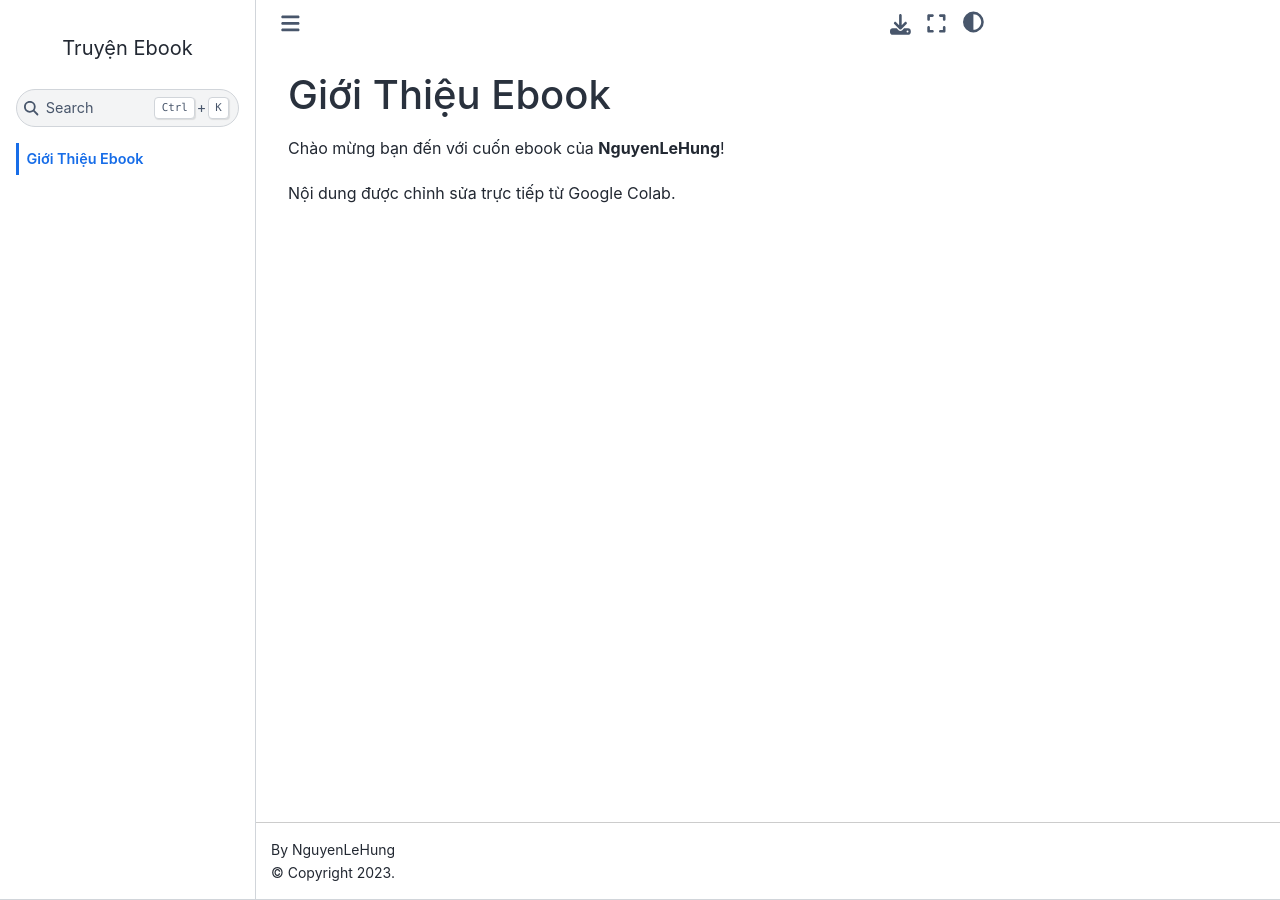
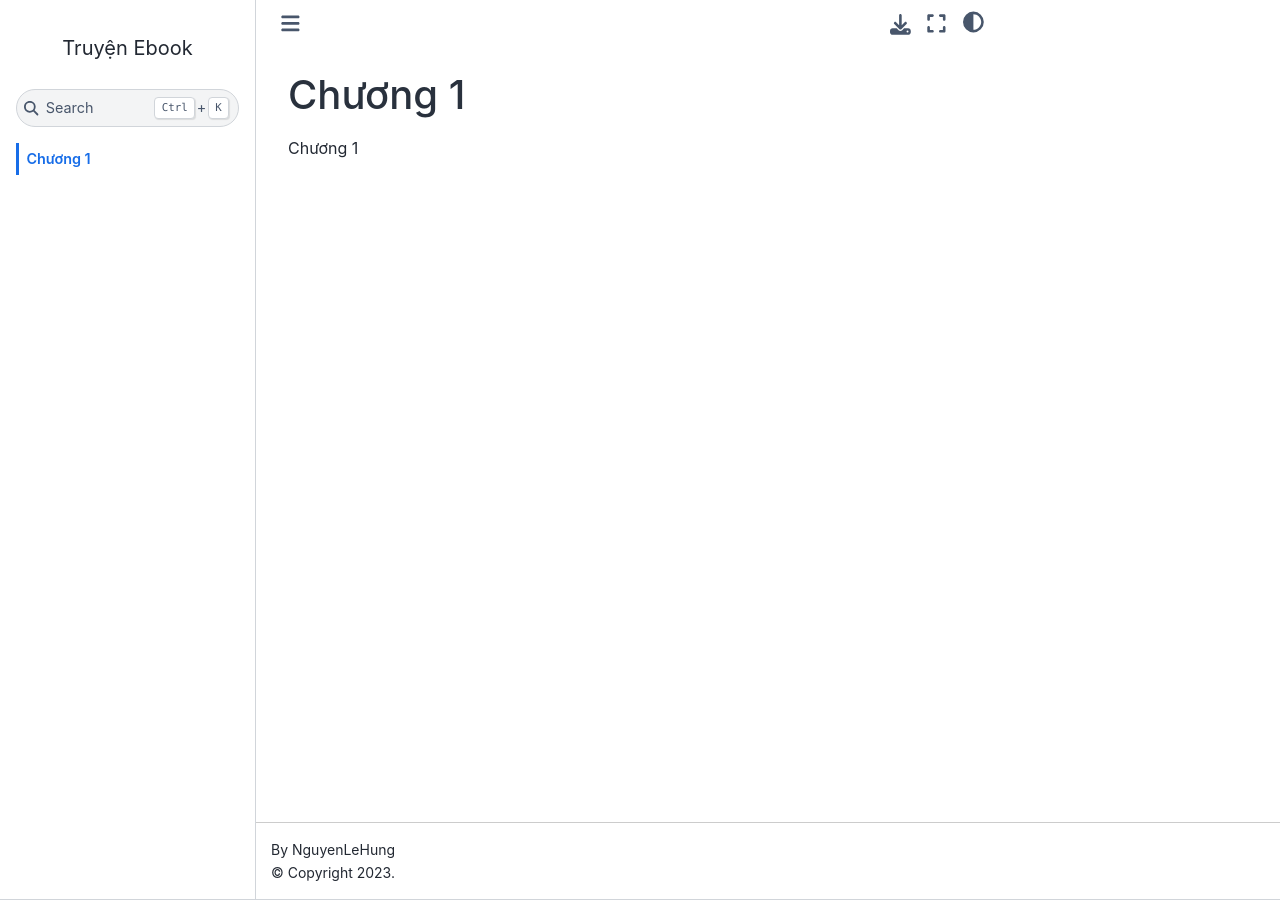
Before and after one commit to xyrh-30/Ebook, a Jupyter Book: the page built from intro.md, in a window 1280 px wide. Built offline with Jupyter Book 1.0.4 settings and Sphinx 7.4.7 and the Sphinx Book theme 1.1.4, drawn with Linux system fonts in a browser that asks for light colours.

Commit message:
Cập nhật bài viết mới từ Colab

```diff
--- a/intro.md
+++ b/intro.md
@@ -1,5 +1,3 @@
-# Giới Thiệu Ebook
+# Chương 1
 
-Chào mừng bạn đến với cuốn ebook của **NguyenLeHung**!
-
-Nội dung được chỉnh sửa trực tiếp từ Google Colab.
+Chương 1
```
